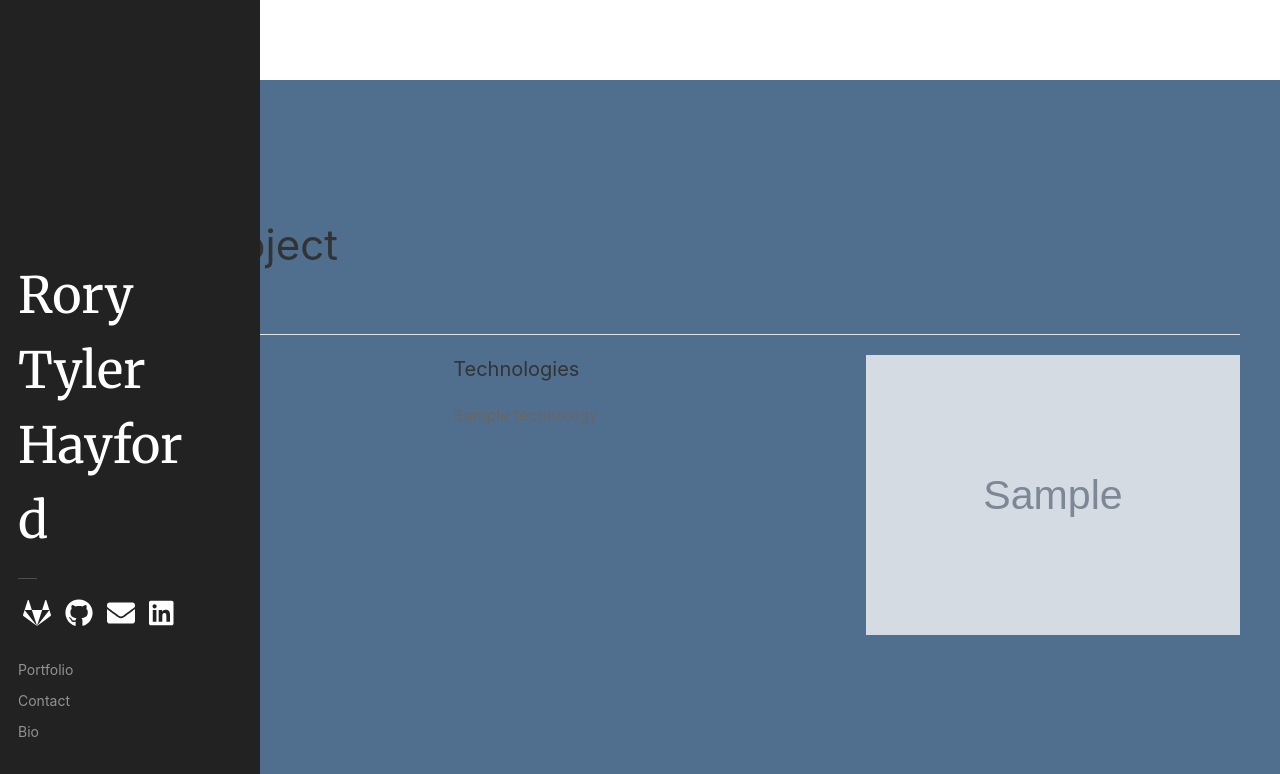
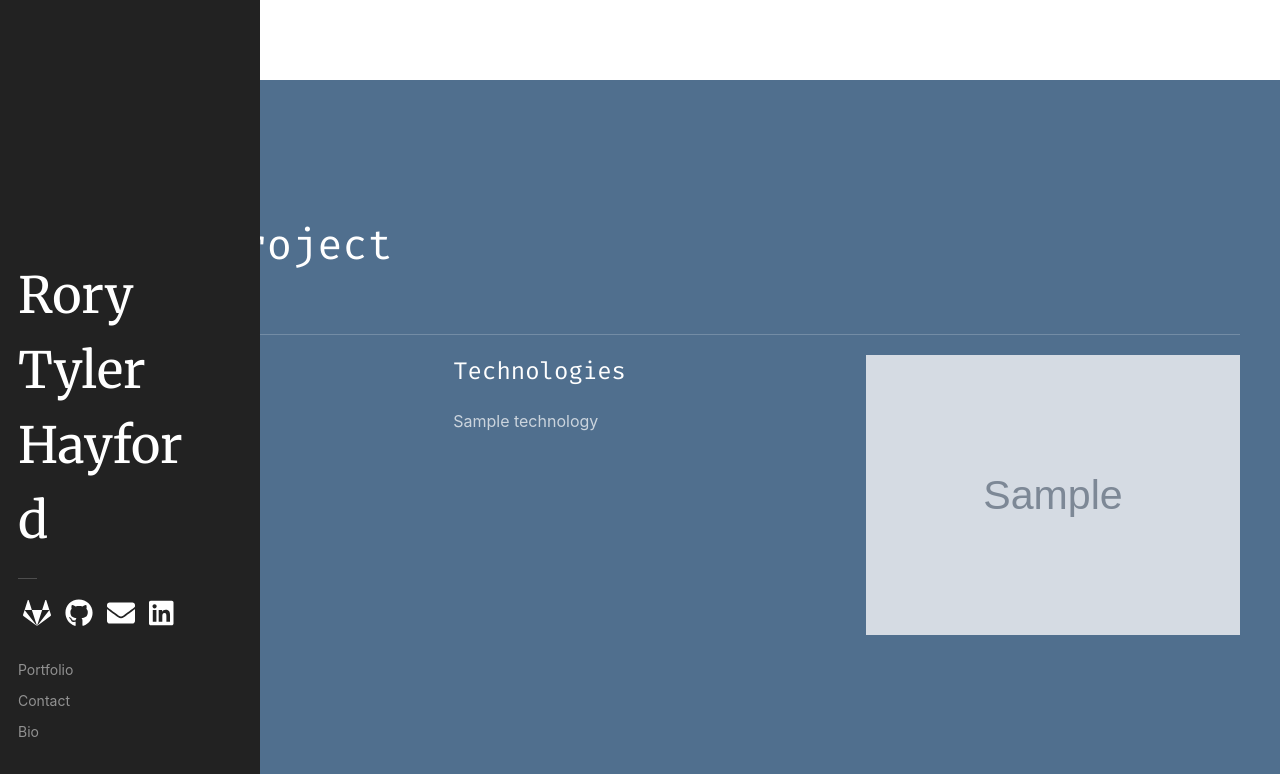
Before and after one commit to ngua/portfolio, a Django app: template projects/templates/projects/project_detail.html in a window 1280 px wide. Shown: the top 774 px of the page. Run offline with Django 3.2, Linux system fonts and the light colour scheme; the template is opened without the code that fills it: most values are stand-ins (such as "Sample title", 1, 10 or a date in 2020); grey boxes marked "Sample" are stand-in pictures; data that the repository does not hold is empty; style sheets or scripts are compiled from the project's sources; parts of the project's set-up code (start-up, migrations or seed data) failed here and were passed over; some libraries are stand-ins or nearby versions.

Commit message:
Added markdown editor + template filter for project description

```diff
--- a/contact/views.py
+++ b/contact/views.py
@@ -10,7 +10,6 @@ from .forms import ContactForm
 class JsonResponseMixin:
     def form_invalid(self, form):
         response = super().form_invalid(form)
-        print(self.request.is_ajax())
         if self.request.is_ajax():
             return JsonResponse(
                 {
--- a/portfolio/settings.py
+++ b/portfolio/settings.py
@@ -39,7 +39,6 @@ INSTALLED_APPS = [
     'django.contrib.messages',
     'django.contrib.staticfiles',
     'compressor',
-    'ckeditor',
     'honeypot',
     'widget_tweaks',
     'phonenumber_field',
--- a/projects/models.py
+++ b/projects/models.py
@@ -5,7 +5,6 @@ from django.conf import settings
 from django.utils.text import slugify
 from django.dispatch import receiver
 from django.db.models import signals
-from ckeditor.fields import RichTextField
 
 
 class Category(models.Model):
@@ -23,7 +22,7 @@ class Category(models.Model):
 
 class Project(models.Model):
     name = models.CharField(max_length=100, unique=True)
-    description = RichTextField()
+    description = models.TextField()
     picture = models.ImageField(
         default='default.png', upload_to=settings.PROJECT_PIC_PATH
     )
--- a/projects/static/projects/styles/main.scss
+++ b/projects/static/projects/styles/main.scss
@@ -143,3 +143,12 @@ $muted-red: #fd6783;
 .close {
   opacity: .8;
 }
+
+pre {
+  color: inherit;
+  background: inherit;
+}
+
+.titles {
+  @include subtitle-font;
+}
--- a/projects/templates/projects/project_detail.html
+++ b/projects/templates/projects/project_detail.html
@@ -1,19 +1,19 @@
 {% extends "base.html" %}
-{% load static %}
+{% load static md_extras %}
 {% block title %}Projects | {{ project.name }}{% endblock %}
 {% block content %}
 <section class="uk-section uk-section-large tertiary">
-  <div class="uk-container">
-    <h1>{{ project.name }}</h1>
+  <div class="uk-container uk-light">
+    <h1 class="titles">{{ project.name }}</h1>
     <a href="{% if project.url %}{{ project.url }}{% else %}#{% endif %}" target="{% if project.url %}_blank{% endif %}"><i class="fab fa-lg fa-gitlab uk-text-muted"></i></a>
     <hr>
     <div class="uk-child-width-1-3@m" uk-grid>
       <div>
-        <h4 class="uk-header uk-margin-remove-bottom">Description</h4>
-        {{ project.description | safe }}
+        <h3 class="titles uk-header uk-margin-remove-bottom">Description</h3>
+        {{ project.description | markdown | safe }}
       </div>
       <div>
-        <h4 class="uk-header uk-margin-remove-bottom">Technologies</h4>
+        <h3 class="titles uk-header uk-margin-remove-bottom">Technologies</h3>
         <ul class="uk-list">
           {% for technology in project.technologies %}
           <li><p>{{ technology }}</p></li>
--- /dev/null
+++ b/projects/templatetags/md_extras.py
@@ -0,0 +1,12 @@
+import markdown as md
+from django import template
+from django.template.defaultfilters import stringfilter
+
+
+register = template.Library()
+
+
+@register.filter
+@stringfilter
+def markdown(value):
+    return md.markdown(value, extensions=['markdown.extensions.fenced_code'])
--- a/projects/views.py
+++ b/projects/views.py
@@ -14,7 +14,7 @@ def index(request):
             'warning': messages.warning,
             'error': messages.error
         }.get(level)(request, message)
-    return render(request, 'projects/index.html')
+    return render(request, 'index.html')
 
 
 class ProjectList(ListView):
--- a/requirements.txt
+++ b/requirements.txt
@@ -2,7 +2,6 @@ asgiref==3.2.7
 Babel==2.8.0
 Django==3.0.5
 django-appconf==1.0.4
-django-ckeditor==5.9.0
 django-compressor==2.4
 django-honeypot==0.8.0
 django-js-asset==1.2.2
@@ -10,6 +9,7 @@ django-libsass==0.8
 django-phonenumber-field==4.0.0
 django-widget-tweaks==1.4.8
 libsass==0.19.4
+Markdown==3.2.1
 phonenumbers==8.12.1
 Pillow==7.1.1
 psycopg2==2.8.5
--- a/templates/index.html
+++ b/templates/index.html
@@ -1,4 +1,4 @@
-{% extends "projects/base.html" %}
+{% extends "base.html" %}
 {% load static %}
 {% block title %}Home{% endblock %}
 {% block content %}
```
Also changed, not shown: projects/migrations/0001_initial.py, projects/migrations/0002_screenshot.py (deleted), projects/migrations/0003_auto_20200412_0832.py (deleted), projects/migrations/0004_auto_20200412_0853.py (deleted), projects/migrations/0005_auto_20200412_1057.py (deleted), projects/templatetags/__init__.py (added), 1 other file.
